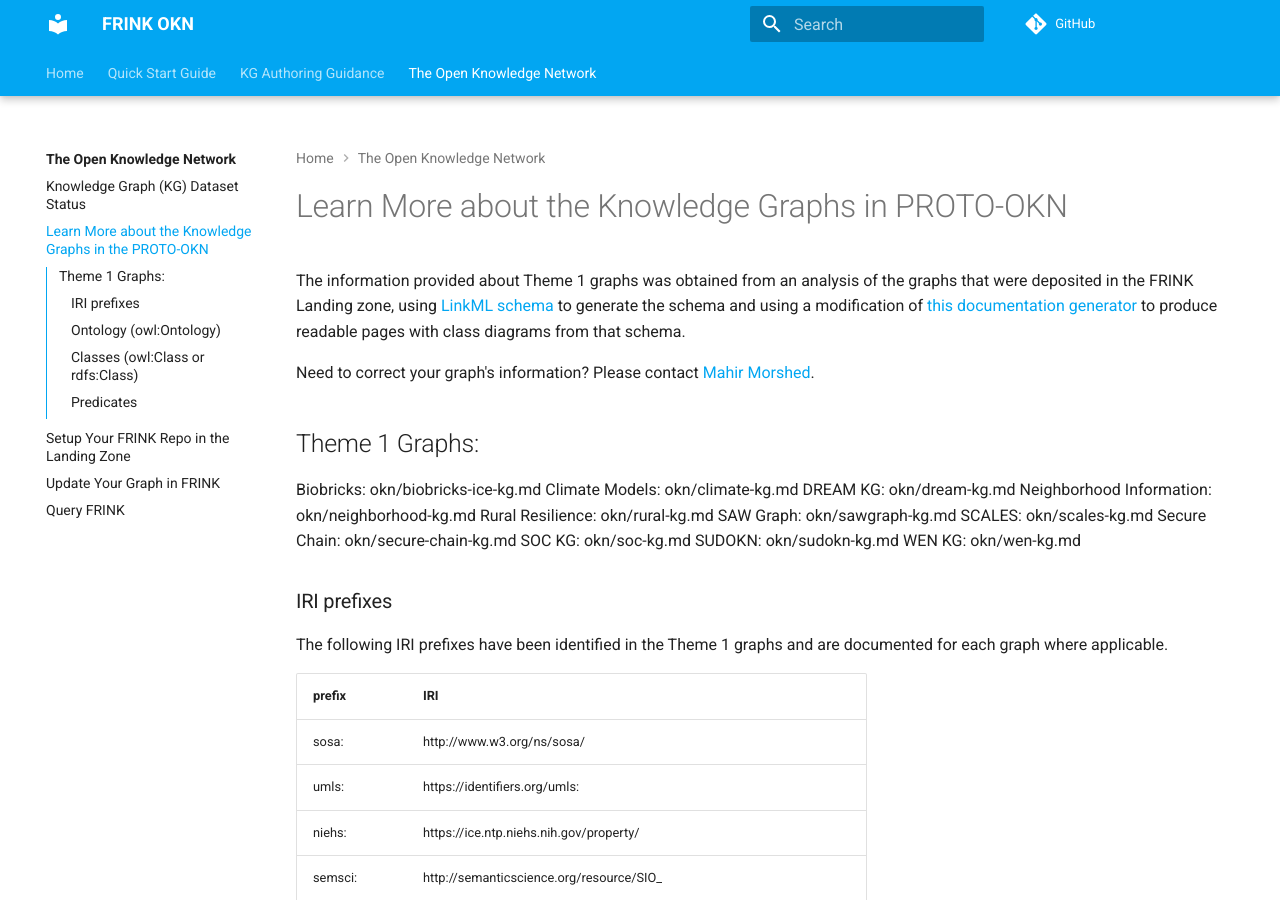
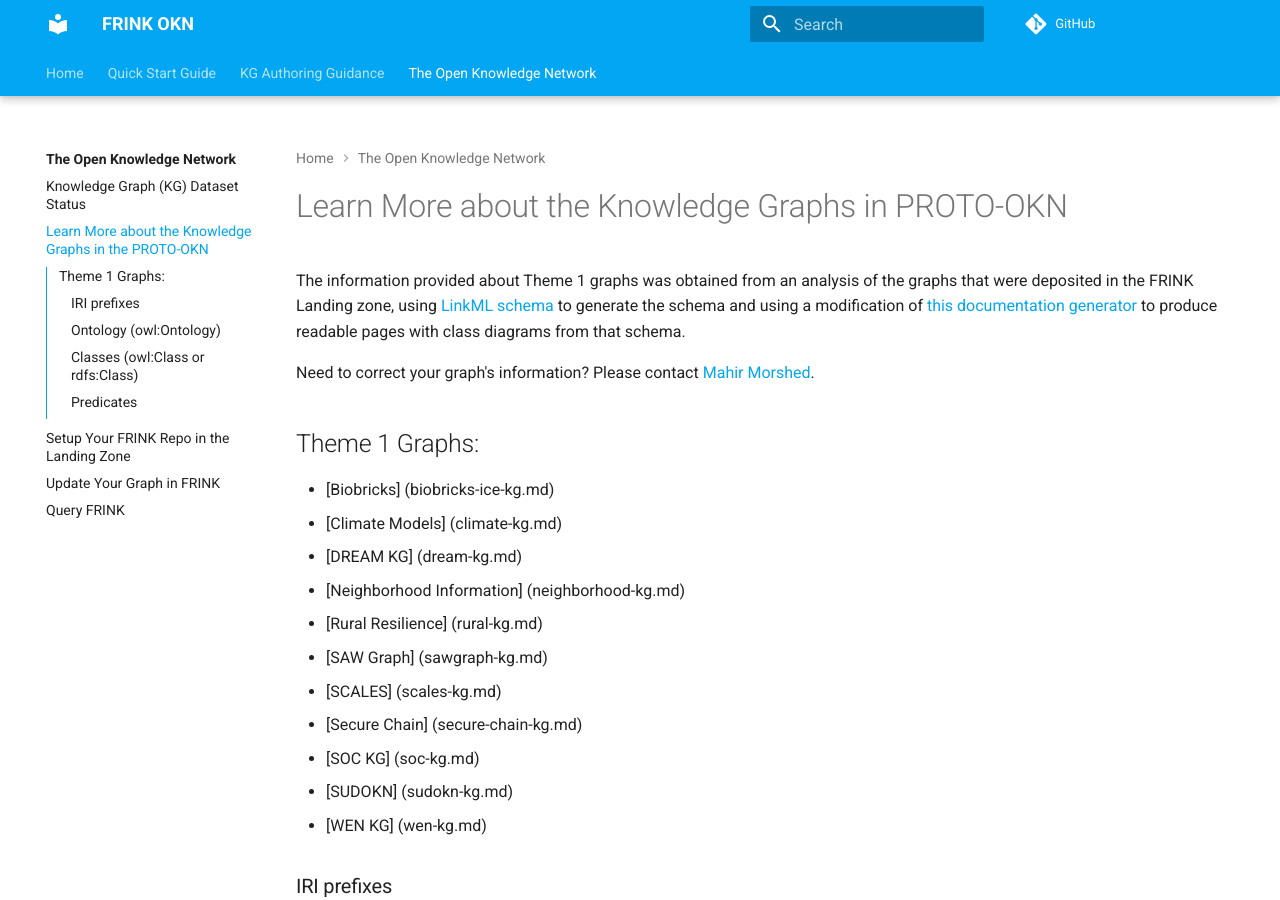
Before and after one commit to frink-okn/frink-landing-zone, an MkDocs documentation site: the page built from docs/okn/learn.md, in a window 1280 px wide and 900 px high. Built offline with MkDocs 1.6.1 and Material for MkDocs 9.7.7, drawn with Linux system fonts in a browser that asks for light colours; comment, search, counter and statistics services are not loaded.

Commit message:
learn edits

```diff
--- a/docs/okn/learn.md
+++ b/docs/okn/learn.md
@@ -5,17 +5,17 @@
 Need to correct your graph's information? Please contact [Mahir Morshed](mailto:mmorshed@scripps.edu).
 
 ## Theme 1 Graphs:
-Biobricks: okn/biobricks-ice-kg.md
-Climate Models: okn/climate-kg.md
-DREAM KG: okn/dream-kg.md
-Neighborhood Information: okn/neighborhood-kg.md
-Rural Resilience: okn/rural-kg.md
-SAW Graph: okn/sawgraph-kg.md
-SCALES: okn/scales-kg.md
-Secure Chain: okn/secure-chain-kg.md
-SOC KG: okn/soc-kg.md
-SUDOKN: okn/sudokn-kg.md
-WEN KG: okn/wen-kg.md
+- [Biobricks] (biobricks-ice-kg.md)
+- [Climate Models] (climate-kg.md)
+- [DREAM KG] (dream-kg.md)
+- [Neighborhood Information] (neighborhood-kg.md)
+- [Rural Resilience] (rural-kg.md)
+- [SAW Graph] (sawgraph-kg.md)
+- [SCALES] (scales-kg.md)
+- [Secure Chain] (secure-chain-kg.md)
+- [SOC KG] (soc-kg.md)
+- [SUDOKN] (sudokn-kg.md)
+- [WEN KG] (wen-kg.md)
 
 ### IRI prefixes
 The following IRI prefixes have been identified in the Theme 1 graphs and are documented for each graph where applicable.
```
